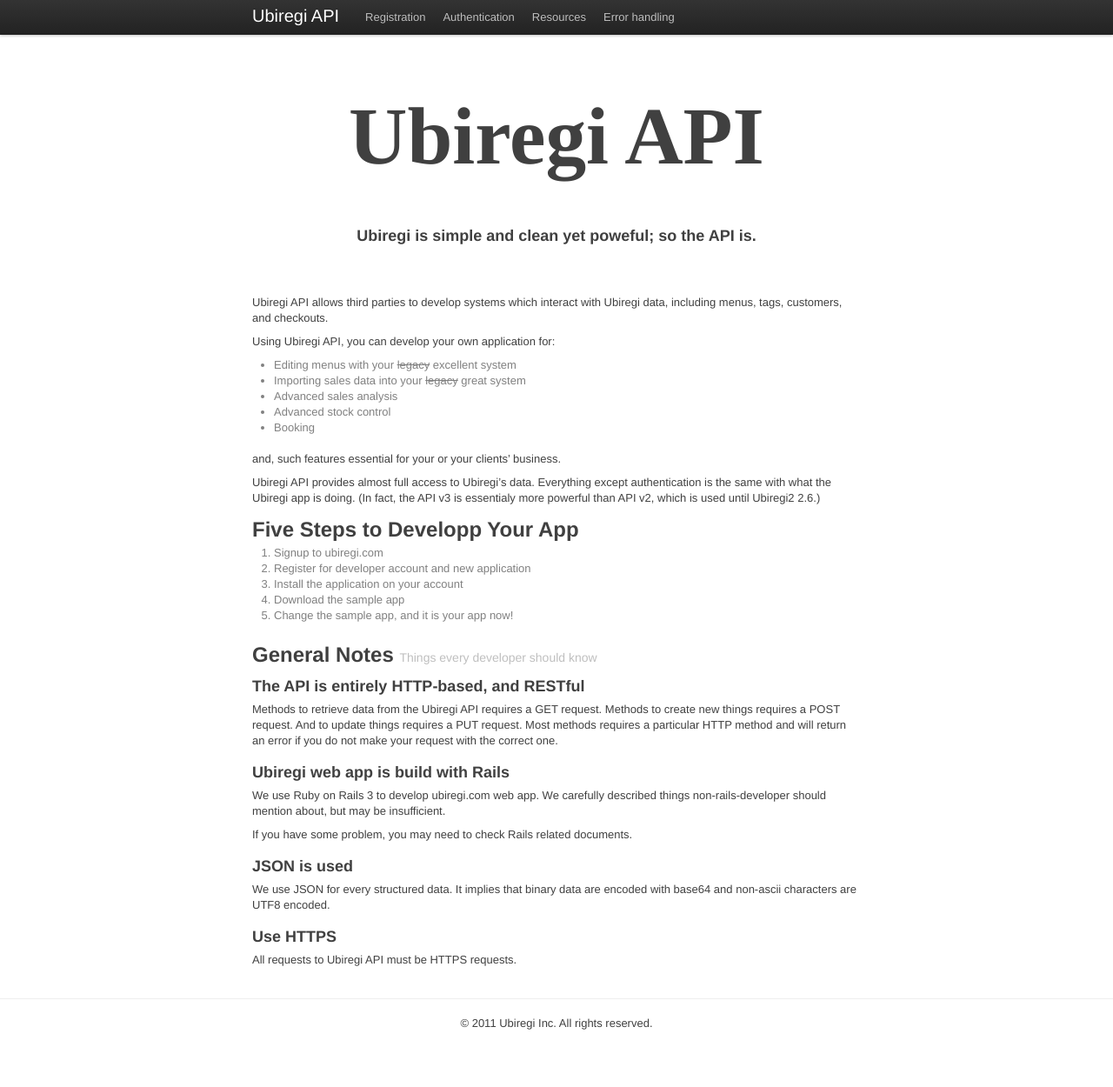
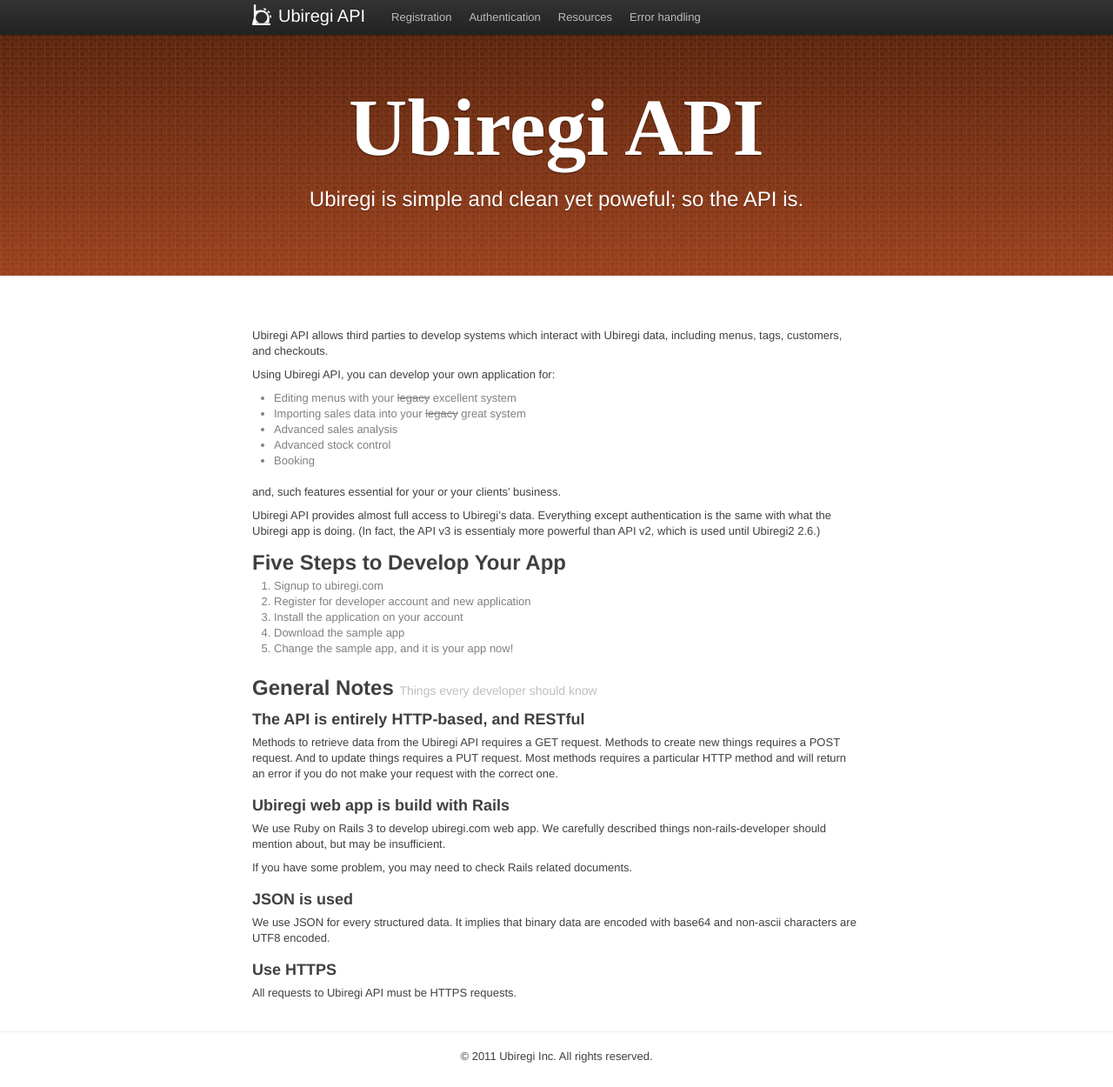
Before and after one commit to soutaro/ubiregi-api, a Jekyll site: the page built from index.md, in a window 1280 px wide and 1250 px high. Shown: the whole window at 87% size. Built offline with Jekyll 4.4.1, drawn with Linux system fonts in a browser that asks for light colours.

Commit message:
トップページにスタイルをつけた

```diff
--- a/_layouts/default.html
+++ b/_layouts/default.html
@@ -2,6 +2,7 @@
   <title>{{ page.title }} - Ubiregi API</title>
   <meta charset="utf-8" />
   <link rel="stylesheet" href="/ubiregi-api/bootstrap.min.css">
+  <link rel="stylesheet" href="/ubiregi-api/top.css">
 </head>
 <body>
   <div class="topbar">
@@ -21,6 +22,14 @@
       </div>
     </div>
   </div>
+  {% if page.logo %}
+    <div class="panel">
+      <div class="inner-panel">
+        <h1>Ubiregi API</h1>
+        <h2>Ubiregi is simple and clean yet poweful; so the API is.</h2>
+      </div>
+    </div>
+  {% endif %}
   <div class="container" style="margin-top:60px; margin-bottom:2em">
     <div class="row">
       <div class="span12 offset2">
--- a/index.md
+++ b/index.md
@@ -1,11 +1,8 @@
 ---
 title: Welcome
 layout: default
+logo: yes
 ---
-
-<h1 style="font-size:70pt; text-align:center; font-family:Times; margin:50px 0; line-height:100%">Ubiregi API</h1>
-
-<h3 style="text-align:center; margin-bottom:50px">Ubiregi is simple and clean yet poweful; so the API is.</h3>
 
 Ubiregi API allows third parties to develop systems which interact
 with Ubiregi data, including menus, tags, customers, and checkouts.
@@ -25,7 +22,7 @@
 (In fact, the API v3 is essentialy more powerful than API v2, which is
 used until Ubiregi2 2.6.)
 
-## Five Steps to Developp Your App
+## Five Steps to Develop Your App
 
 1. Signup to ubiregi.com
 2. Register for developer account and new application
--- /dev/null
+++ b/top.css
@@ -0,0 +1,36 @@
+.topbar-inner h3 a{
+    padding-left: 50px;
+    background: url(/ubiregi-api/images/ubiregi_topbar_logo.png) no-repeat 20px 5px;
+}
+
+.panel{
+    min-width: 940px;
+    background-image: -webkit-gradient(linear, left top, left bottom, from(#4F200A), to(#99401D));
+    background-image: -webkit-linear-gradient(#4F200A, #99401D);
+    background-image: -moz-linear-gradient(#4F200A, #99401D);
+    background-image: -o-linear-gradient(top, #4F200A, #99401D);
+    background-image: -khtml-gradient(linear, left top, left bottom, from(#4F200A), to(#99401D));
+}
+
+.panel .inner-panel{
+    padding-top:100px;
+    padding-bottom:20px;
+    background:url(/ubiregi-api/images/ubiregi_panel_background.png) repeat;
+}
+
+.panel h1{
+    color:#FFF;
+    text-shadow: 0 1px 2px rgba(0, 0, 0, 0.5);
+    font-size:70pt;
+    text-align:center;
+    font-family:Times;
+    line-height:100%;
+}
+
+.panel h2{
+    color:#FFF;
+    font-weight:lighter;
+    text-shadow: 0 1px 1px rgba(0, 0, 0, 0.3);
+    text-align:center;
+    margin-bottom:50px;
+}
```
Also changed, not shown: images/ubiregi_panel_background.png (added), images/ubiregi_topbar_logo.png (added), 10 other files. Lines whose indentation alone changed are shown as unchanged.
